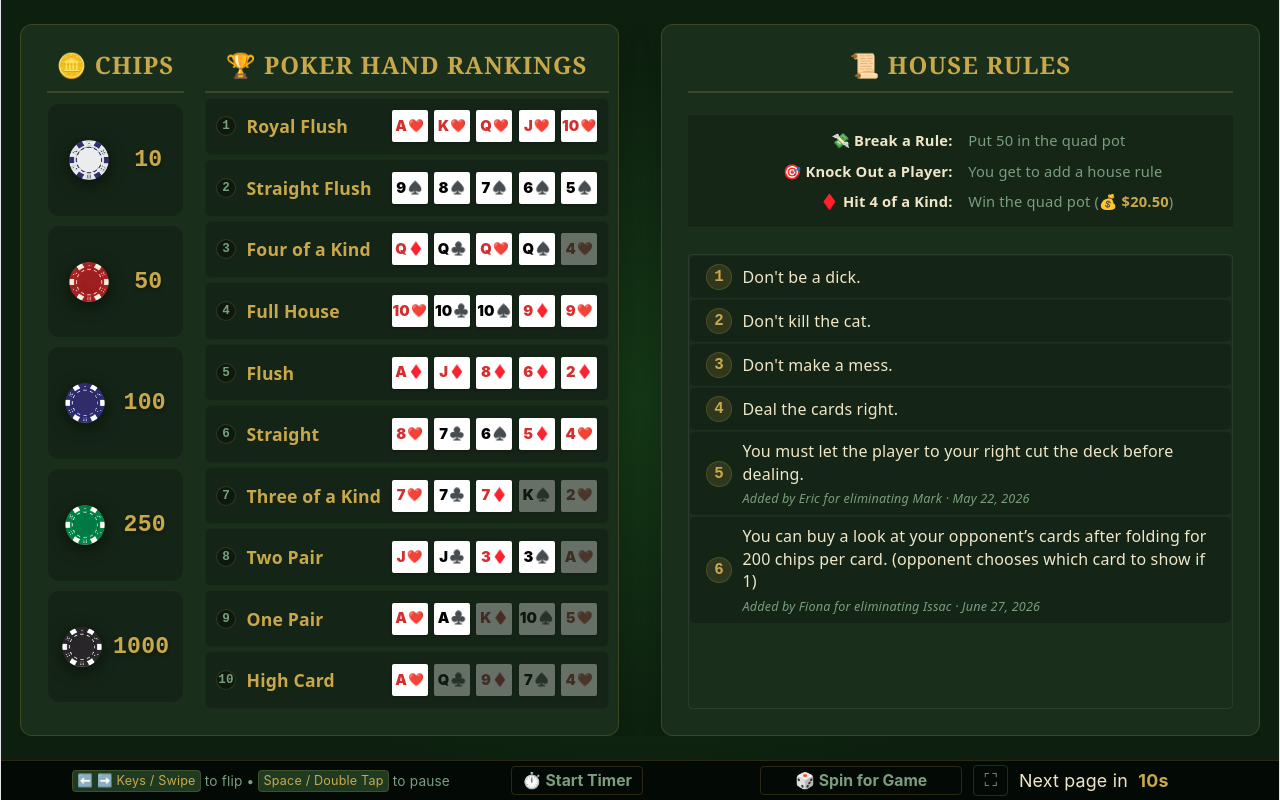
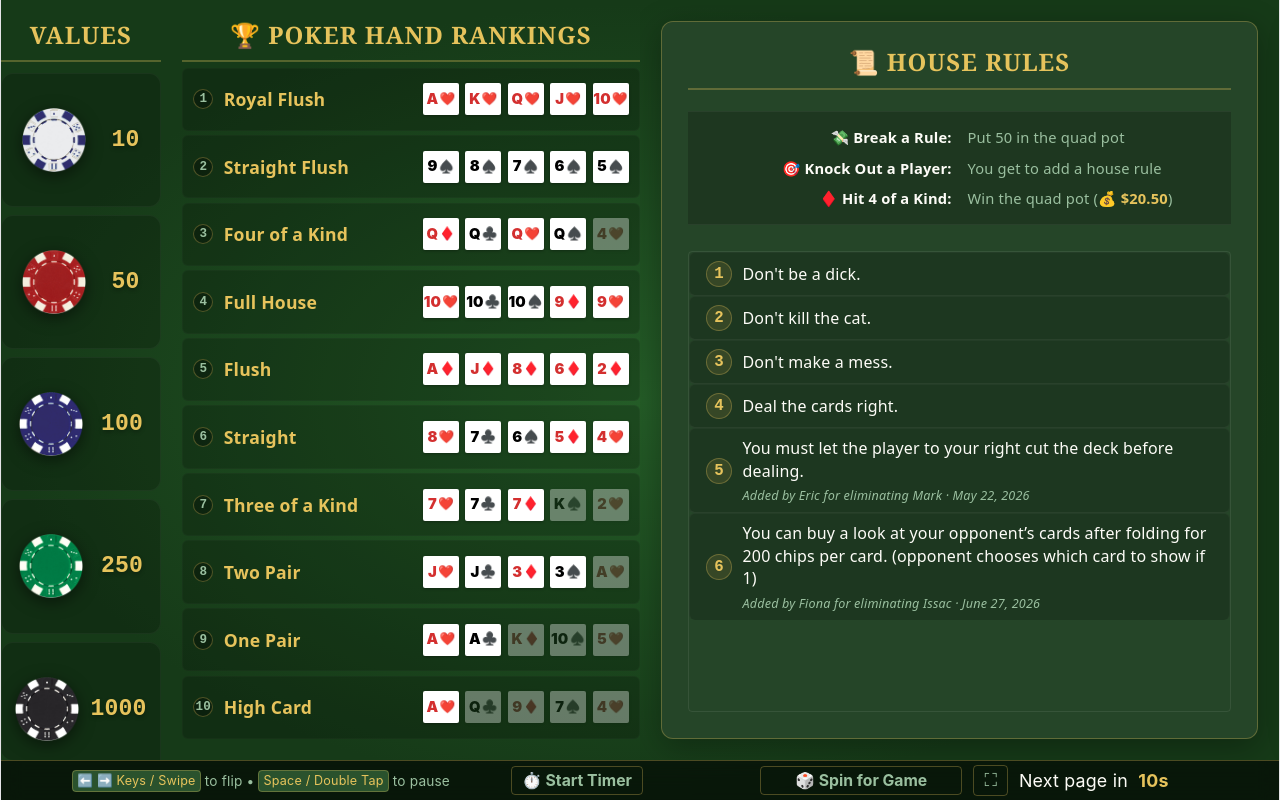
Before and after one commit to TrevorDKelly/poker_night, a Vue app: page / in a window 1280 px wide. Built offline with nearby package versions, Linux system fonts and the light colour scheme.

Commit message:
keep chip and hand rankings visible. also color updates

```diff
--- a/package.json
+++ b/package.json
@@ -14,5 +14,6 @@
   "devDependencies": {
     "@vitejs/plugin-vue": "^6.0.6",
     "vite": "^8.0.12"
-  }
+  },
+  "packageManager": "pnpm@9.11.0+sha512.0a203ffaed5a3f63242cd064c8fb5892366c103e328079318f78062f24ea8c9d50bc6a47aa3567cabefd824d170e78fa2745ed1f16b132e16436146b7688f19b"
 }
--- a/src/App.vue
+++ b/src/App.vue
@@ -1,6 +1,6 @@
 <script setup>
 import { theme } from './config/theme.js'
-import { onMounted, ref, watch } from 'vue'
+import { onMounted, onUnmounted, ref, watch, computed } from 'vue'
 import ChipAndHandValues from './components/flipper_pages/ChipAndHandValues.vue'
 import HouseRules from './components/flipper_pages/HouseRules.vue'
 import Leaderboard from './components/flipper_pages/Leaderboard.vue'
@@ -8,20 +8,40 @@ import Stats from './components/flipper_pages/Stats.vue'
 import FooterBar from './components/FooterBar.vue'
 import { useFlipper } from './logic/useFlipper.js'
 
-// We have 5 half-page components now
-const pages = [
+const windowWidth = ref(window.innerWidth)
+const handleResize = () => { windowWidth.value = window.innerWidth }
+
+onMounted(() => {
+  window.addEventListener('resize', handleResize)
+
+  // Inject theme as CSS variables on <html> so all components can use them
+  const root = document.documentElement.style
+  Object.entries(theme).forEach(([key, value]) => {
+    root.setProperty(`--${key}`, value)
+  })
+})
+
+onUnmounted(() => {
+  window.removeEventListener('resize', handleResize)
+})
+
+const mobilePages = [
   ChipAndHandValues,
+  HouseRules,
+  ChipAndHandValues,
+  Leaderboard,
+  ChipAndHandValues,
+  Stats,
+]
+
+const desktopPages = [
   HouseRules,
   Leaderboard,
   Stats,
 ]
 
-// Inject theme as CSS variables on <html> so all components can use them
-onMounted(() => {
-  const root = document.documentElement.style
-  Object.entries(theme).forEach(([key, value]) => {
-    root.setProperty(`--${key}`, value)
-  })
+const pages = computed(() => {
+  return windowWidth.value < 1024 ? mobilePages : desktopPages
 })
 
 const {
@@ -36,28 +56,19 @@ const {
   handleDoubleTap,
 } = useFlipper(pages)
 
-// Maintain sliding visual states: left section index and right section index
-// In our half-page layout, the left side displays pages[currentIndex]
-// and the right side displays pages[(currentIndex + 1) % pages.length]
+// Maintain sliding visual states
 const leftPageIdx = ref(currentIndex.value)
-const rightPageIdx = ref((currentIndex.value + 1) % pages.length)
+const rightPageIdx = ref((currentIndex.value + 1) % pages.value.length)
 
-// For transitions, we want to slide pages across.
-// We'll manage a state that tracks the active animation action.
-// When currentIndex advances, the left item slides off-screen to the left and is removed,
-// the right item slides to the left position, and a new right item slides in from the right.
-// If navigating backwards, we do the reverse.
-const animationDirection = ref('') // 'forward' | 'backward' | ''
+const animationDirection = ref('')
 const isTransitioning = ref(false)
 
 // Keep local pages reference in sync when currentIndex changes
 watch(currentIndex, (newIdx, oldIdx) => {
-  if (isTransitioning.value) return // Prevent multiple overlap transitions
+  if (isTransitioning.value) return
 
-  // Determine direction
   let dir = 'forward'
-  const len = pages.length
-  // Handle edge wrap cases for backward
+  const len = pages.value.length
   if (newIdx === (oldIdx - 1 + len) % len) {
     dir = 'backward'
   }
@@ -65,14 +76,19 @@ watch(currentIndex, (newIdx, oldIdx) => {
   animationDirection.value = dir
   isTransitioning.value = true
 
-  // Set transition class, then update the indices once transition ends
   setTimeout(() => {
-    // End of translation animation: commit the new state
     leftPageIdx.value = newIdx
     rightPageIdx.value = (newIdx + 1) % len
     animationDirection.value = ''
     isTransitioning.value = false
-  }, 600) // matches CSS transition time
+  }, 600)
+})
+
+// Update indices when changing page layout (desktop <> mobile)
+watch(pages, () => {
+  currentIndex.value = 0
+  leftPageIdx.value = 0
+  rightPageIdx.value = 1 % pages.value.length
 })
 
 // --- Custom Timer Feature ---
@@ -89,6 +105,10 @@ const handleTimerStateChange = (state) => {
     @click="handleDoubleTap"
     :class="{ 'timer-expired': timerState === 'expired' }"
   >
+    <div class="content-wrapper">
+      <div v-if="windowWidth >= 1024" class="fixed-left-panel">
+        <ChipAndHandValues />
+      </div>
       <div class="flipper-container-wrapper">
         <div
           class="flipper-container"
@@ -96,24 +116,7 @@ const handleTimerStateChange = (state) => {
             animationDirection ? `slide-${animationDirection}` : ''
           ]"
         >
-        <!-- When sliding forward: we have 3 panes in a row:
-             [Left Out (for backward step)] [Left Pane] [Right Pane] [New Right Pane (for forward step)]
-             But to keep it super smooth and robust, we can represent:
-             1. The slot that is moving off to the left (Old Left)
-             2. The slot moving from right to left (Old Right)
-             3. The slot coming in from the right (New Right)
-             Let's construct a continuous strip of 3 slots:
-             - Slot A: The "leaving" column (visible during backward, or left on forward)
-             - Slot B: The main Left Column
-             - Slot C: The main Right Column
-             - Slot D: The "entering" column (visible during forward)
-        -->
           <template v-if="animationDirection === 'forward'">
-          <!-- We show:
-              1. Left page (sliding out left)
-              2. Right page (sliding into the left position)
-              3. Next Right page (sliding into the right position)
-          -->
             <div class="half-pane">
               <component :is="pages[leftPageIdx]" />
             </div>
@@ -126,11 +129,6 @@ const handleTimerStateChange = (state) => {
           </template>
 
           <template v-else-if="animationDirection === 'backward'">
-          <!-- We show:
-              1. Previous Left page (sliding into the left position from off-page left)
-              2. Left page (sliding into the right position)
-              3. Right page (sliding out right)
-          -->
             <div class="half-pane">
               <component :is="pages[(leftPageIdx - 1 + pages.length) % pages.length]" />
             </div>
@@ -143,7 +141,6 @@ const handleTimerStateChange = (state) => {
           </template>
 
           <template v-else>
-          <!-- Normal stationary state -->
             <div class="half-pane">
               <component :is="pages[leftPageIdx]" />
             </div>
@@ -151,6 +148,7 @@ const handleTimerStateChange = (state) => {
               <component :is="pages[rightPageIdx]" />
             </div>
           </template>
+        </div>
       </div>
     </div>
 
@@ -178,7 +176,7 @@ main {
   box-sizing: border-box;
   background-color: var(--bgPage);
   background-image:
-    radial-gradient(ellipse at center, #163a18 0%, #0d1f0f 70%);
+    radial-gradient(ellipse at center, #245c27 0%, #163a18 70%);
   color: var(--textPrimary);
   font-family: var(--sans);
   overflow: hidden;
@@ -188,15 +186,29 @@ main {
 
 main.timer-expired {
   background-color: var(--warning);
-  background-image: radial-gradient(ellipse at center, #a61a1a 0%, #4a0505 70%);
+  background-image: radial-gradient(ellipse at center, #d62828 0%, #8b0000 70%);
 }
 
-/* Flipper container is a viewport that masks the overflow columns. */
+.content-wrapper {
+  display: flex;
+  flex-grow: 1;
+  width: 97%;
+  margin: auto;
+  gap: 2rem;
+  box-sizing: border-box;
+  padding: 2rem 0;
+  height: 94%;
+}
+
+.fixed-left-panel {
+  flex: 0 0 calc(50% - 1rem);
+  width: calc(50% - 1rem);
+  height: 100%;
+  position: relative; /* ensure absolute positioning works for children */
+}
+
 .flipper-container-wrapper {
-  flex-grow: 0.6;
-  width: 97%;
-  height: 80vh;
-  margin: auto;
+  flex: 1;
   overflow: hidden;
   position: relative;
   display: flex;
@@ -220,12 +232,35 @@ main.timer-expired {
   box-sizing: border-box;
 }
 
-/* Slide Transition Animations
-   When moving forward (currentIndex increases):
-   - Items move to the LEFT by one whole pane width + gap (which equals 50% container width).
-   When moving backward (currentIndex decreases):
-   - We pre-render an item to the left, so we offset the initial translation, and transition to 0.
-*/
+@media (min-width: 1024px) {
+  /* On desktop, the flipper wrapper is already 50% of screen. Show 1 pane inside it. */
+  .half-pane {
+    flex: 0 0 100%;
+    width: 100%;
+  }
+
+  .content-wrapper {
+    width: 100%;
+    padding: 0;
+    gap: 0; /* We can use margins inside to space out */
+    height:94%
+  }
+
+  .fixed-left-panel {
+    flex: 0 0 50%;
+    width: 50%;
+  }
+
+  .flipper-container-wrapper {
+    padding-top: 1rem;
+    padding-bottom: 1rem;
+    padding-right: 1rem; /* bring edge spacing back for flipper side */
+    padding-left: 1rem;
+  }
+}
+
+/* Slide Transition Animations */
+/* When moving forward: desktop (1 pane visible) and mobile (1 pane visible) slide by 100% + gap */
 .slide-forward {
   animation: slideForwardAnim 0.6s cubic-bezier(0.25, 1, 0.5, 1) forwards;
 }
@@ -239,16 +274,13 @@ main.timer-expired {
     transform: translateX(0);
   }
   100% {
-    transform: translateX(calc(-50% - 1rem));
+    transform: translateX(calc(-100% - 2rem));
   }
 }
 
-/* For backward slide, because we insert an element at the beginning,
-   we need to start biased to the left (offset by 50% + gap) and animate back to center (0).
-*/
 @keyframes slideBackwardAnim {
   0% {
-    transform: translateX(calc(-50% - 1rem));
+    transform: translateX(calc(-100% - 2rem));
   }
   100% {
     transform: translateX(0);
@@ -258,36 +290,8 @@ main.timer-expired {
 /* Responsive design for tablets portrait and mobile */
 @media (max-width: 1024px) {
   .half-pane {
-    /* Show one pan per screen on smaller devices */
     flex: 0 0 100%;
     width: 100%;
   }
-
-  /* Since the gap is 2rem, we slide exactly 100% + 2rem to move one whole pane */
-  .slide-forward {
-    animation-name: slideForwardAnimMobile;
-  }
-
-  .slide-backward {
-    animation-name: slideBackwardAnimMobile;
-  }
-}
-
-@keyframes slideForwardAnimMobile {
-  0% {
-    transform: translateX(0);
-  }
-  100% {
-    transform: translateX(calc(-100% - 2rem));
-  }
-}
-
-@keyframes slideBackwardAnimMobile {
-  0% {
-    transform: translateX(calc(-100% - 2rem));
-  }
-  100% {
-    transform: translateX(0);
-  }
 }
 </style>
--- a/src/components/flipper_pages/ChipAndHandValues.vue
+++ b/src/components/flipper_pages/ChipAndHandValues.vue
@@ -2,7 +2,7 @@
   <div class="flipper-panel combined-panel">
     <div class="chips-section">
       <div class="panel-header">
-        <h2 class="panel-title">🪙 Chips</h2>
+        <h2 class="panel-title">Values</h2>
       </div>
       <div class="chips-container">
         <div v-for="chip in chips" :key="chip.color" class="chip-row panel-row">
@@ -212,9 +212,22 @@ const hands = [
   box-sizing: border-box;
 }
 
+@media (min-width: 1024px) {
+  .combined-panel.flipper-panel {
+    background: transparent !important;
+    border: none !important;
+    box-shadow: none !important;
+    padding: 0 !important;
+    height: 100%;
+    display: flex;
+    flex-direction: row;
+    align-items: stretch;
+  }
+}
+
 .chip-img {
-  height: clamp(30px, 5vh, 60px);
-  width: clamp(30px, 5vh, 60px);
+  height: clamp(30px, 8vh, 100px);
+  width: clamp(30px, 8vh, 100px);
   object-fit: contain;
   filter: drop-shadow(0 4px 8px rgba(0, 0, 0, 0.5));
 }
@@ -336,4 +349,37 @@ const hands = [
     padding: 0.2rem 0.4rem;
   }
 }
+
+@media (min-width: 1024px) {
+  .chips-section {
+    position: relative;
+    width: 25%;
+    height: 100%;
+    padding: 1rem 0rem;
+    left: 0;
+    top: 0;
+    transform: none;
+    display: flex;
+    flex-direction: column;
+  }
+
+  .hands-section {
+    position: relative;
+    margin-left: 0;
+    width: 75%;
+    height: 100%;
+    align-self: stretch;
+    background: transparent;
+    border: none;
+    border-radius: 0;
+    padding: 1rem 0rem;
+    box-shadow: none;
+    display: flex;
+    flex-direction: column;
+  }
+
+  .hands-section .hands-container {
+    padding-bottom: 2rem;
+  }
+}
 </style>
--- a/src/config/miniGames.js
+++ b/src/config/miniGames.js
@@ -5,6 +5,5 @@ export const MINI_GAMES = [
     'War',
     'Acey Ducey',
     'Poker Dice',
-    'The Debt of Lies',
-    'Harvest of Souls'
+    'The Debt of Lies'
 ]
--- a/src/logic/useFlipper.js
+++ b/src/logic/useFlipper.js
@@ -2,6 +2,8 @@ import { ref, computed, onMounted, onUnmounted } from 'vue'
 import { FLIPPER_INTERVAL_MS, RESUME_DELAY_MS } from '../config/constants.js'
 
 export function useFlipper(pages) {
+  const getPages = () => (pages.value || pages)
+
   const currentIndex = ref(0)
   const isPaused = ref(false)
   const msRemaining = ref(FLIPPER_INTERVAL_MS)
@@ -46,12 +48,12 @@ export function useFlipper(pages) {
 
   // --- Navigation ---
   const nextPage = () => {
-    currentIndex.value = (currentIndex.value + 1) % pages.length
+    currentIndex.value = (currentIndex.value + 1) % getPages().length
     msRemaining.value = FLIPPER_INTERVAL_MS
   }
 
   const prevPage = () => {
-    currentIndex.value = (currentIndex.value - 1 + pages.length) % pages.length
+    currentIndex.value = (currentIndex.value - 1 + getPages().length) % getPages().length
     msRemaining.value = FLIPPER_INTERVAL_MS
   }
 
```
Also changed, not shown: src/config/theme.js (+10 -10 lines). Lines whose indentation alone changed are shown as unchanged.
